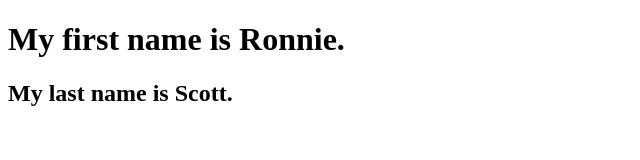
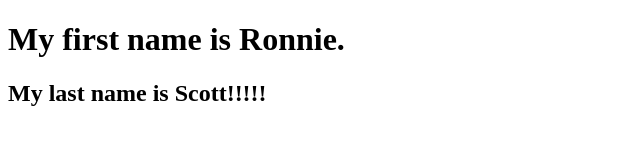
Before and after one commit to rdscott910/git-fun, a plain HTML site: page index.html in a window 1280 px wide. Shown: the full height of the page, 0-640 px from the left. Drawn offline with Linux system fonts and the light colour scheme.

Commit message:
reversed previous changes

```diff
--- a/index.html
+++ b/index.html
@@ -6,6 +6,6 @@
   </head>
   <body>
     <h1>My first name is Ronnie.</h1>
-    <h2>My last name is Scott.</h2>
+    <h2>My last name is Scott!!!!!</h2>
   </body>
 </html>
```
